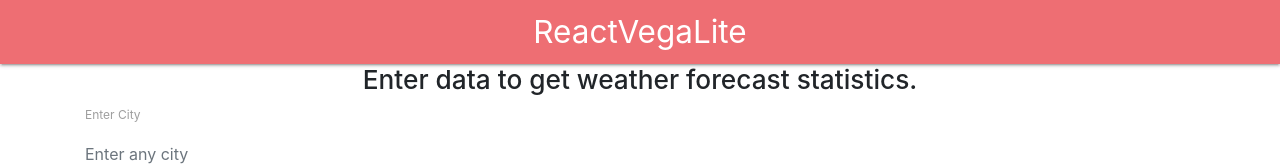
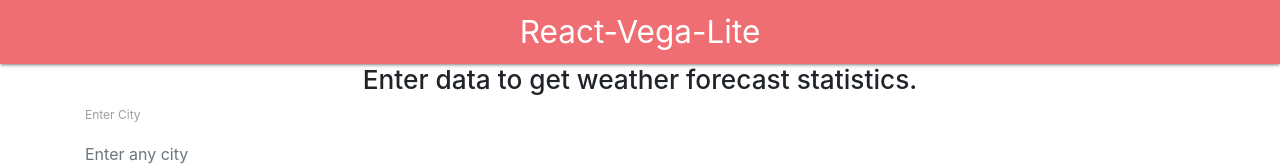
Before and after one commit to kysewtts/reactVega, a React (Create React App) app: page / in a window 1280 px wide. Shown: the top 166 px of the page. Built offline with nearby package versions, Linux system fonts and the light colour scheme.

Commit message:
edited navbar

```diff
--- a/src/components/Layout/navbar.js
+++ b/src/components/Layout/navbar.js
@@ -5,7 +5,7 @@ const navbar = (props) => {
     return(
         <nav>
             <div className="nav-wrapper">
-                <Link to="/" className="brand-logo center"  style = {{"textDecoration": "none"}}>ReactVegaLite</Link>
+                <Link to="/" className="brand-logo center"  style = {{"textDecoration": "none"}}>React-Vega-Lite</Link>
             </div>
         </nav>
     );
```
